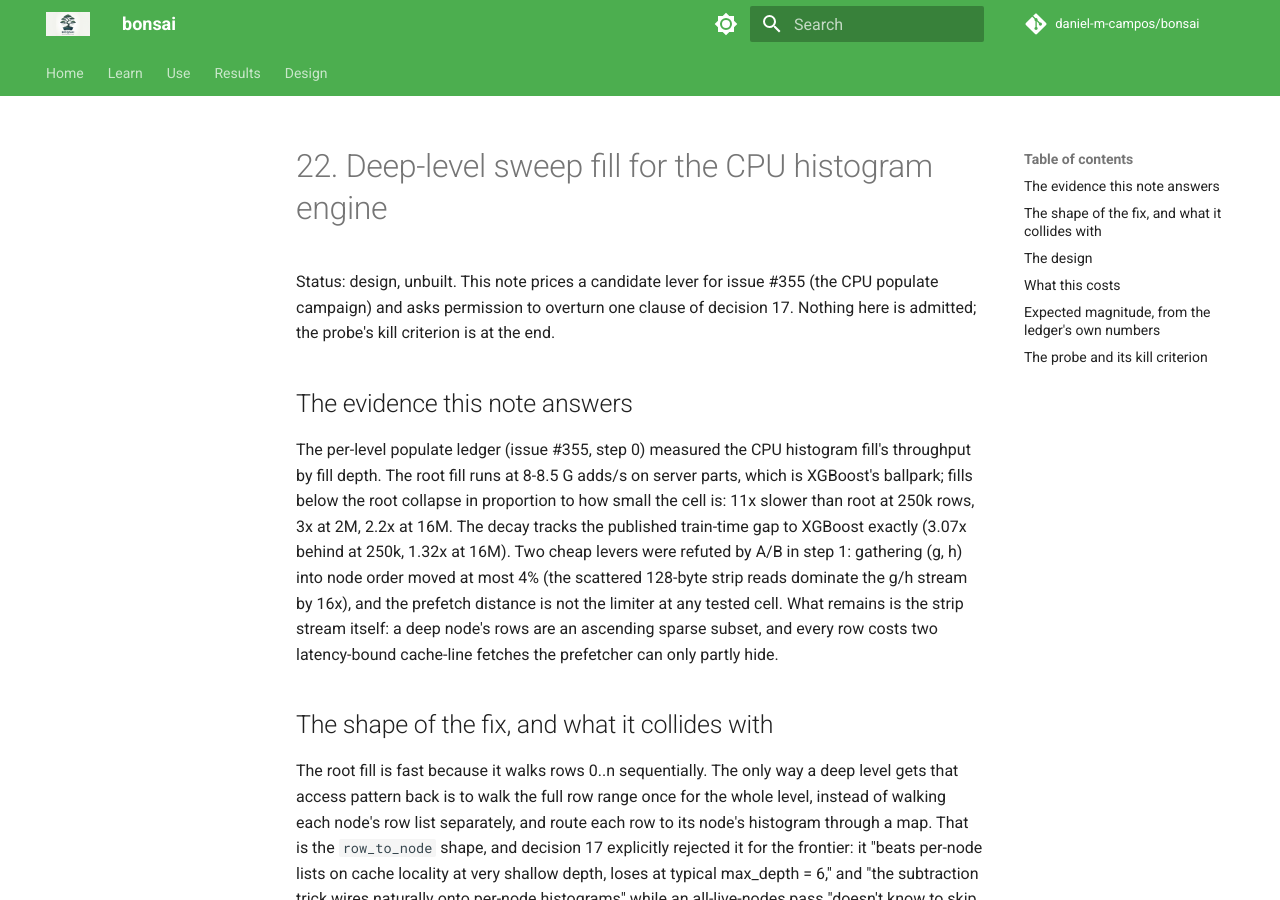
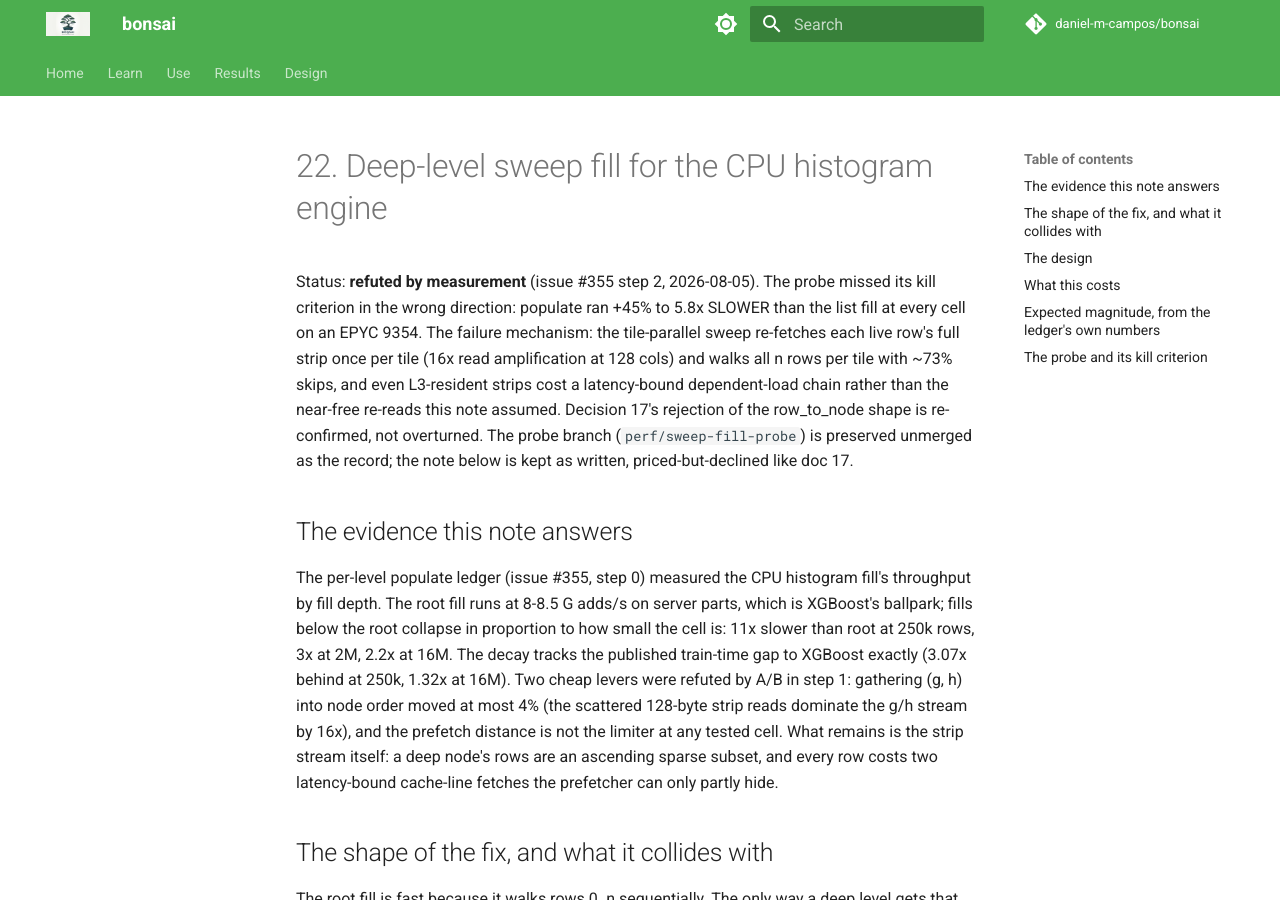
Before and after one commit to daniel-m-campos/bonsai, an MkDocs documentation site: the page built from docs/architecture/22-cpu-sweep-fill.md, in a window 1280 px wide and 900 px high. Built offline with MkDocs 1.6.1 and Material for MkDocs 9.7.7, drawn with Linux system fonts in a browser that asks for light colours; comment, search, counter and statistics services are not loaded.

Commit message:
docs(arch): doc 22 refuted by measurement

```diff
--- a/docs/architecture/22-cpu-sweep-fill.md
+++ b/docs/architecture/22-cpu-sweep-fill.md
@@ -1,6 +1,6 @@
 # 22. Deep-level sweep fill for the CPU histogram engine
 
-Status: design, unbuilt. This note prices a candidate lever for issue #355 (the CPU populate campaign) and asks permission to overturn one clause of decision 17. Nothing here is admitted; the probe's kill criterion is at the end.
+Status: **refuted by measurement** (issue #355 step 2, 2026-08-05). The probe missed its kill criterion in the wrong direction: populate ran +45% to 5.8x SLOWER than the list fill at every cell on an EPYC 9354. The failure mechanism: the tile-parallel sweep re-fetches each live row's full strip once per tile (16x read amplification at 128 cols) and walks all n rows per tile with ~73% skips, and even L3-resident strips cost a latency-bound dependent-load chain rather than the near-free re-reads this note assumed. Decision 17's rejection of the row_to_node shape is re-confirmed, not overturned. The probe branch (`perf/sweep-fill-probe`) is preserved unmerged as the record; the note below is kept as written, priced-but-declined like doc 17.
 
 ## The evidence this note answers
 
```
Also changed, not shown: docs/architecture/README.md (+1 -1 lines).
